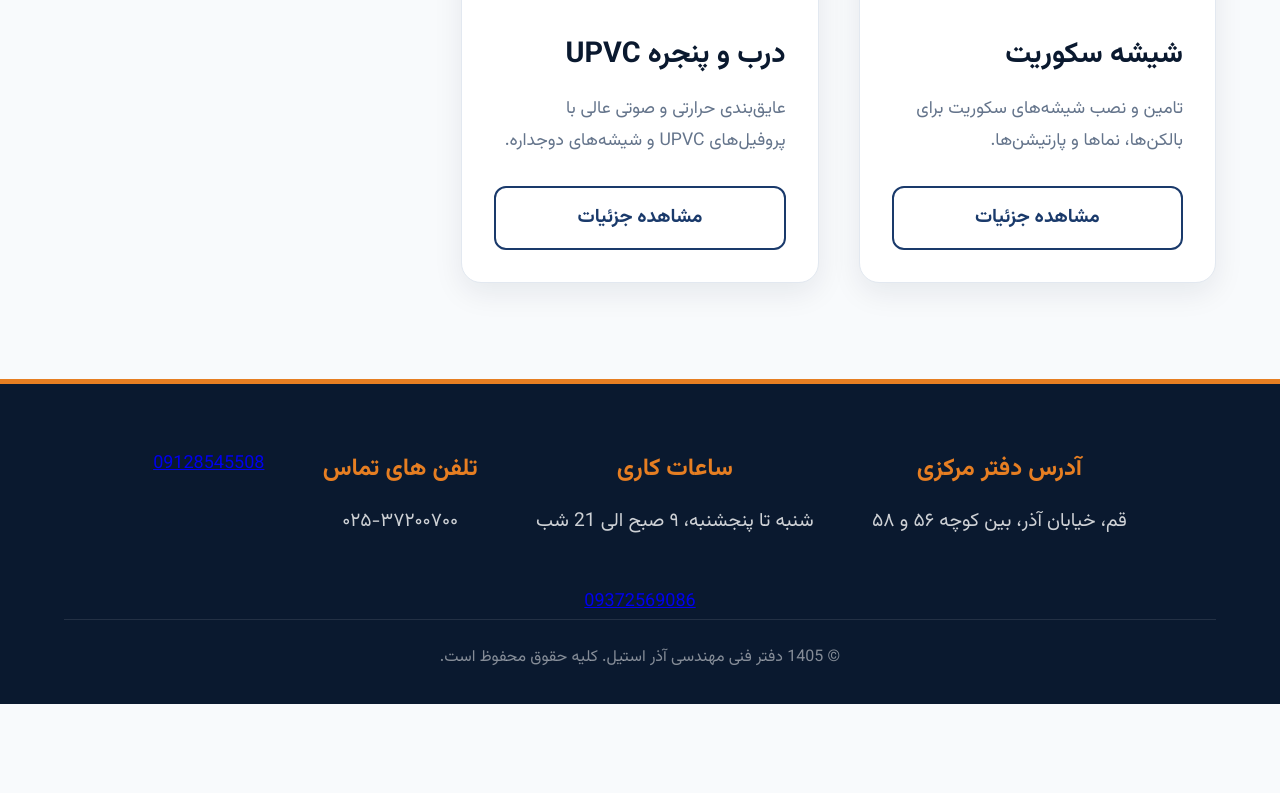
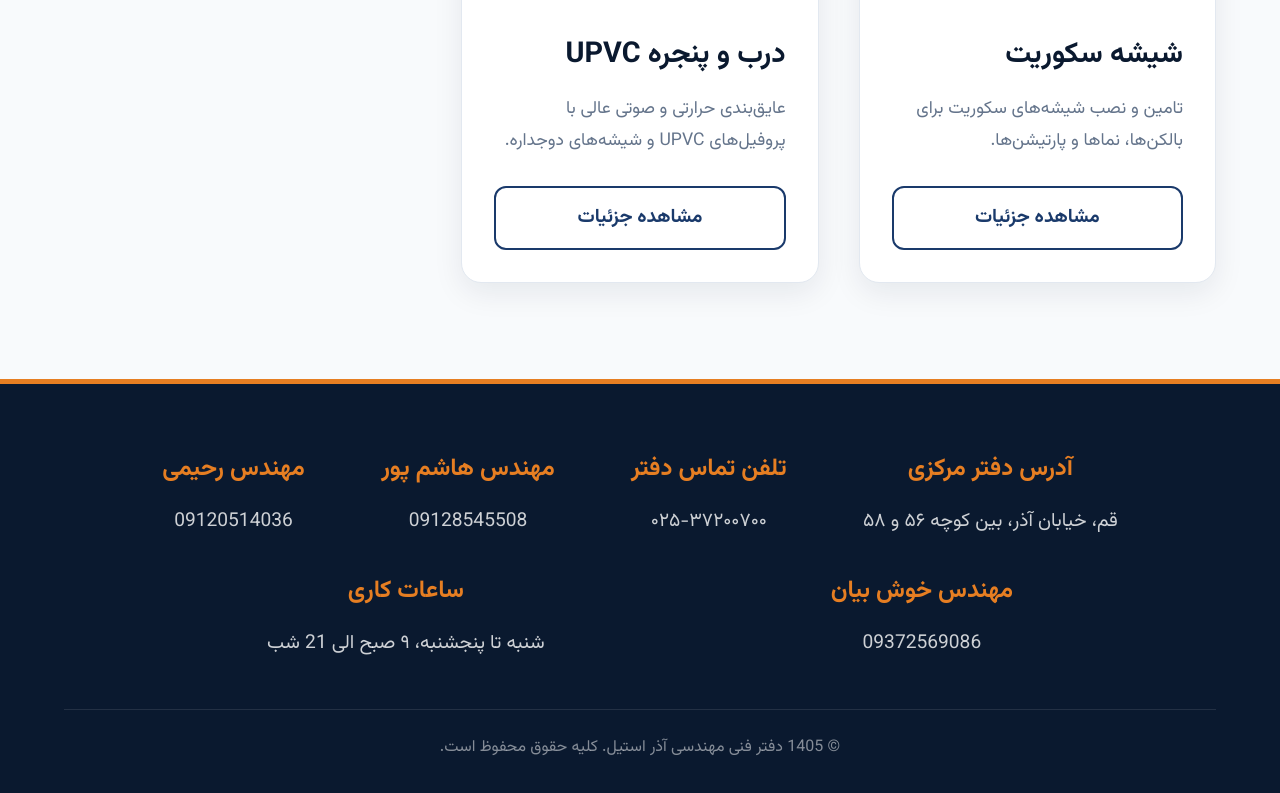
Before and after one commit to amirkj1369/Steel, a plain HTML site: page index.html in a window 1280 px wide. Shown: the part 1814-2607 px from the top of the page. Before the commit the page ends 2518 px from the top, so only its background shows below. Drawn offline with Linux system fonts and the light colour scheme.

Commit message:
Update index.html

```diff
--- a/index.html
+++ b/index.html
@@ -240,19 +240,18 @@
         <div class="cta-box">
             <h3>برای مشاوره و سفارش این محصول با ما تماس بگیرید</h3>
             <p style="opacity: 0.8; font-size: 1.2rem;">کارشناسان آذر استیل آماده پاسخگویی به شما هستند.</p>
-            <a href="tel:+982537200700","tel:+98372569086"class="cta-phone">۰۲۵-۳۷۲۰۰۷۰۰, 09372569086</a>
+            <a href="tel:+982537200700"class="cta-phone">۰۲۵-۳۷۲۰۰۷۰۰</a>
         </div>
     </div>
 
     <footer>
         <div class="footer-content">
             <div class="footer-item"><h4>آدرس دفتر مرکزی</h4><p>قم، خیابان آذر، بین کوچه ۵۶ و ۵۸</p></div>
-              <div class="footer-item"><h4>ساعات کاری</h4><p>شنبه تا پنجشنبه، ۹ صبح الی 21 شب</p></div>
-            <div class="footer-item"><h4> تلفن های تماس</h4><a href="tel:+982537200700">۰۲۵-۳۷۲۰۰۷۰۰</a></div>
-
-            <a href="tel:+989128545508">09128545508</a></div>
-            <a href="tel:+989372569086">09372569086</a></div>
-
+            <div class="footer-item"><h4> تلفن تماس دفتر</h4><a href="tel:+982537200700">۰۲۵-۳۷۲۰۰۷۰۰</a></div>
+              <div class="footer-item"><h4> مهندس هاشم پور</h4><a href="tel:+989128545508">09128545508</a></div>
+              <div class="footer-item"><h4> مهندس رحیمی</h4><a href="tel:+09120514036">09120514036</a></div>
+              <div class="footer-item"><h4> مهندس خوش بیان</h4><a href="tel:+989372569086">09372569086</a></div>
+           <div class="footer-item"><h4>ساعات کاری</h4><p>شنبه تا پنجشنبه، ۹ صبح الی 21 شب</p></div>
         </div>
         <div class="copyright">© 1405 دفتر فنی مهندسی آذر استیل. کلیه حقوق محفوظ است.</div>
     </footer>
```
